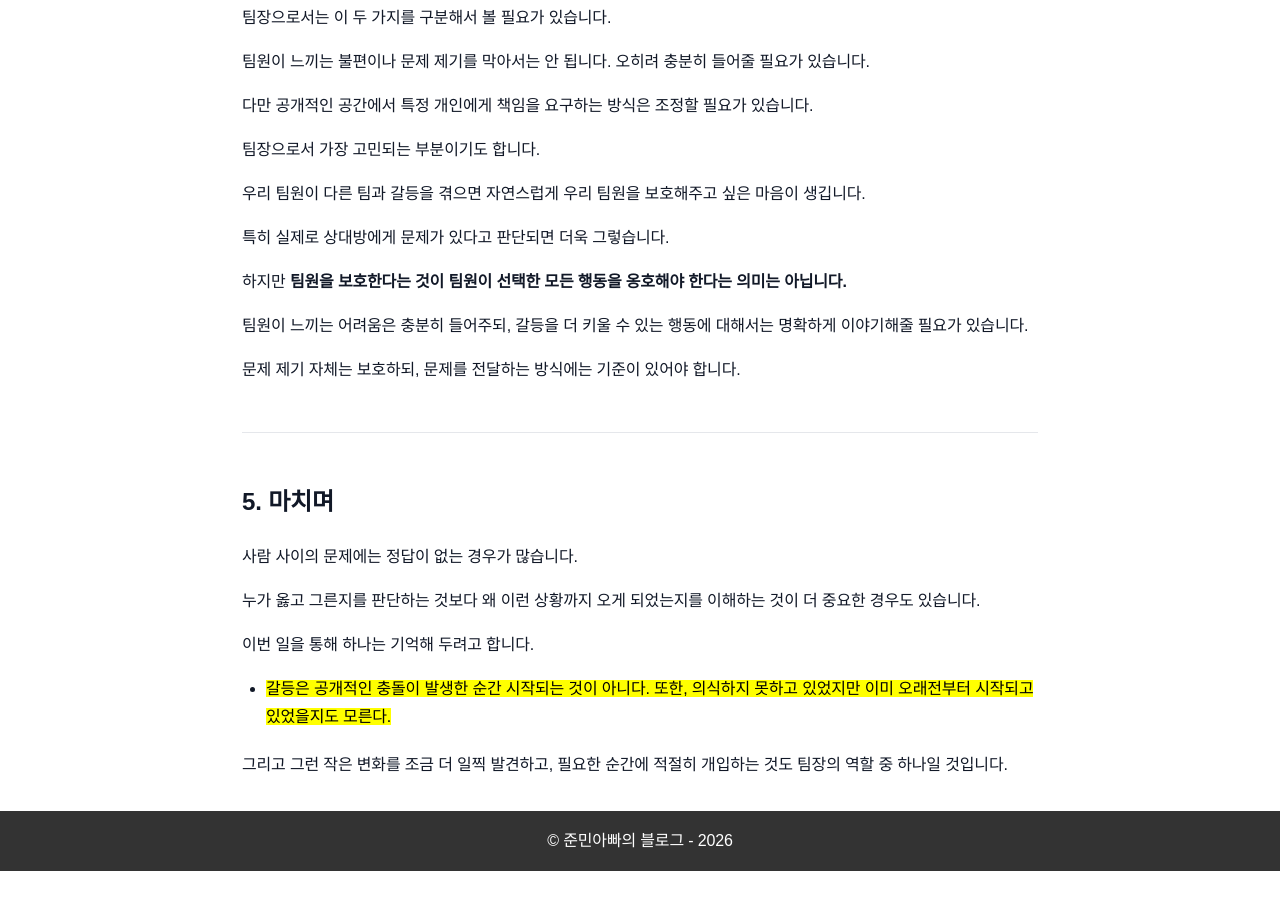
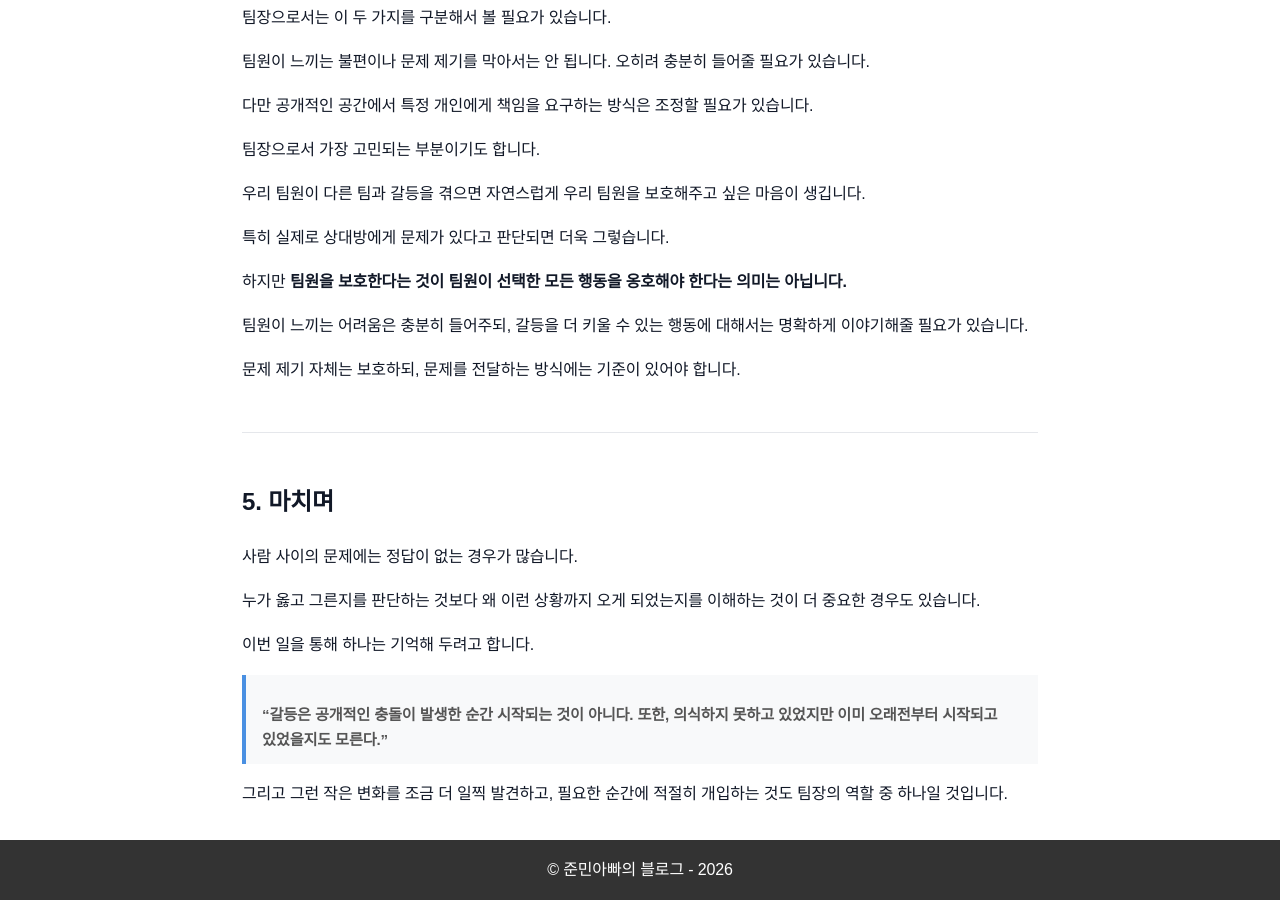
Before and after one commit to sanghoon-lee/sanghoon-lee.github.io, a Jekyll site: the page built from _posts/2026-09-16-conflict.md, in a window 1280 px wide and 900 px high, scrolled down 3188 px. Built offline with Jekyll 4.4.1, drawn with Linux system fonts in a browser that asks for light colours; nearby versions of some CDN libraries; comment, search, counter and statistics services are not loaded; before the commit the page ends 4059 px from its top, so only the background shows below that.

Commit message:
팀원간 갈등에 대한 포스팅 추가

```diff
--- a/_posts/2026-09-16-conflict.md
+++ b/_posts/2026-09-16-conflict.md
@@ -129,6 +129,6 @@ tags:
 
 이번 일을 통해 하나는 기억해 두려고 합니다.
 
-* <mark>갈등은 공개적인 충돌이 발생한 순간 시작되는 것이 아니다. 또한, 의식하지 못하고 있었지만 이미 오래전부터 시작되고 있었을지도 모른다.</mark>
+> **"갈등은 공개적인 충돌이 발생한 순간 시작되는 것이 아니다. 또한, 의식하지 못하고 있었지만 이미 오래전부터 시작되고 있었을지도 모른다."**
 
 그리고 그런 작은 변화를 조금 더 일찍 발견하고, 필요한 순간에 적절히 개입하는 것도 팀장의 역할 중 하나일 것입니다.
```
